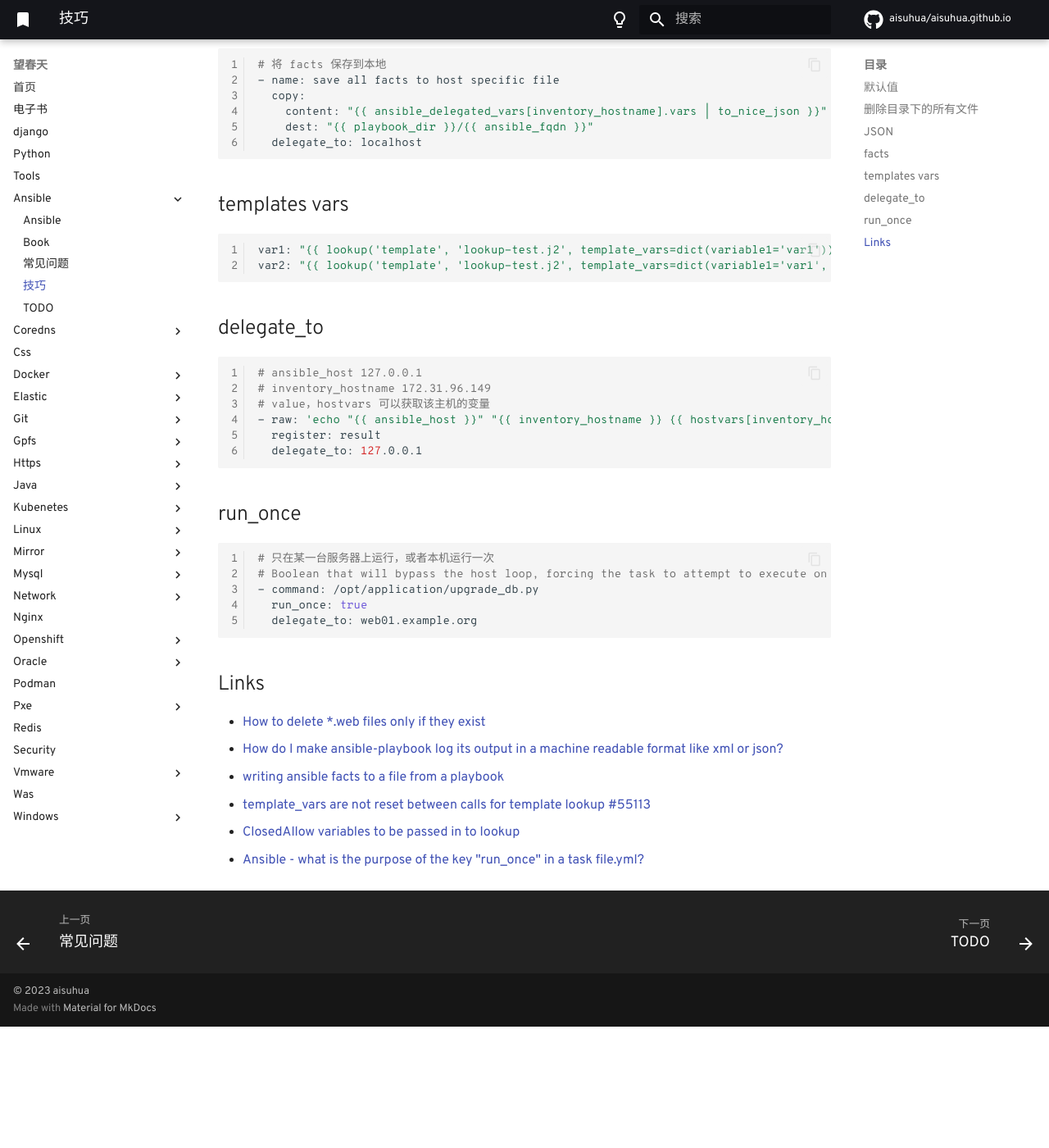
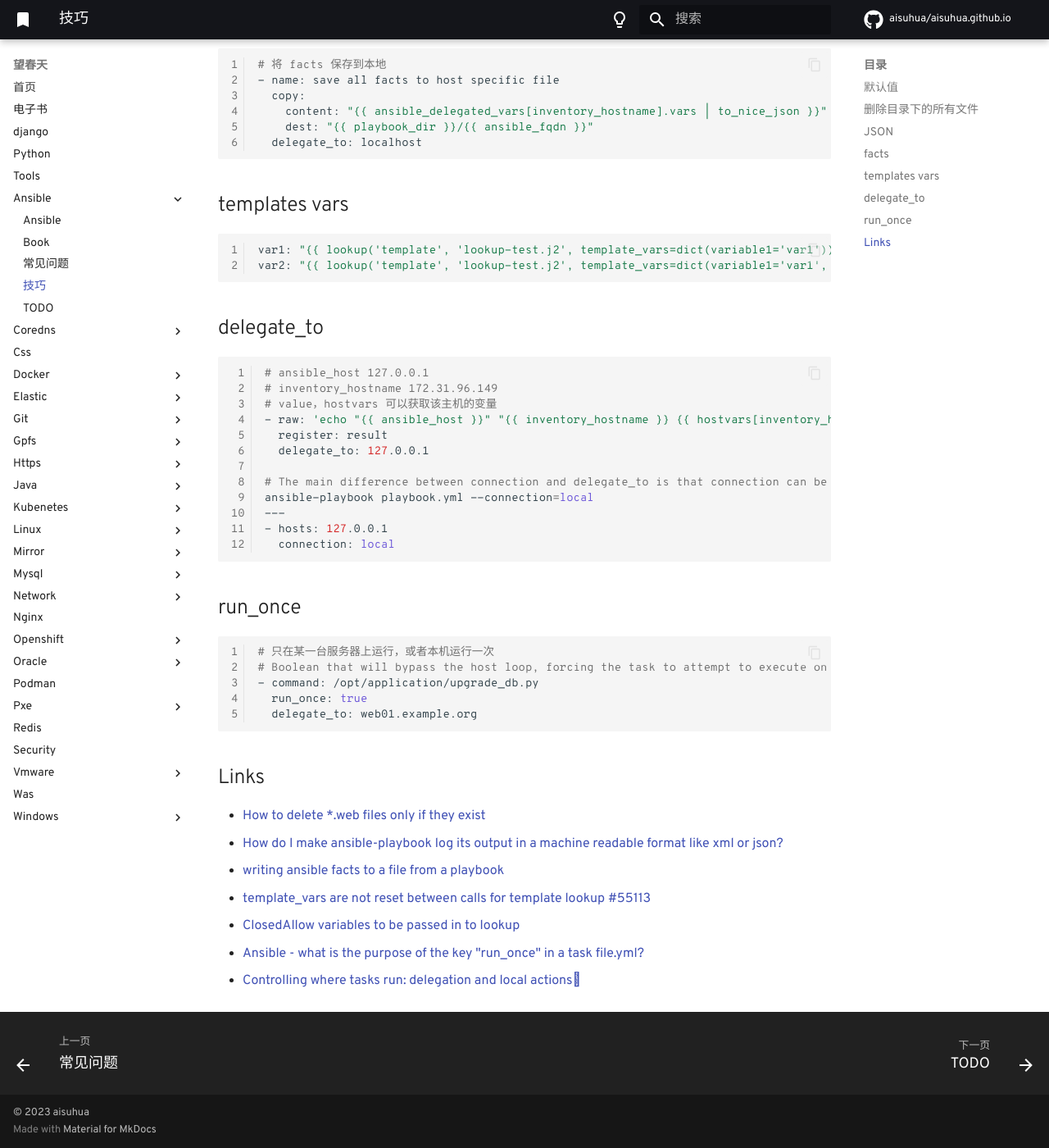
Before and after one commit to aisuhua/aisuhua.github.io, an MkDocs documentation site: the page built from docs/ansible/skills.md, in a window 1280 px wide and 1400 px high, scrolled down 831 px. Shown: the whole window at 82% size. Built offline with MkDocs 1.6.1 and Material for MkDocs 9.7.7, drawn with Linux system fonts in a browser that asks for light colours; comment, search, counter and statistics services are not loaded; before the commit the page ends 2083 px from its top, so only the background shows below that.

Commit message:
skills.md

````diff
--- a/docs/ansible/skills.md
+++ b/docs/ansible/skills.md
@@ -59,6 +59,12 @@ var2: "{{ lookup('template', 'lookup-test.j2', template_vars=dict(variable1='var
 - raw: 'echo "{{ ansible_host }}" "{{ inventory_hostname }} {{ hostvars[inventory_hostname]["key"] }}"'
   register: result
   delegate_to: 127.0.0.1
+
+# The main difference between connection and delegate_to is that connection can be used at a play or task level, whereas delegate_to operates at a task level only.
+ansible-playbook playbook.yml --connection=local
+---
+- hosts: 127.0.0.1
+  connection: local
 ```
 
 ## run_once
@@ -79,3 +85,4 @@ var2: "{{ lookup('template', 'lookup-test.j2', template_vars=dict(variable1='var
 - [template_vars are not reset between calls for template lookup #55113](https://github.com/ansible/ansible/issues/55113)
 - [ClosedAllow variables to be passed in to lookup](https://github.com/ansible/ansible/issues/6463)
 - [Ansible - what is the purpose of the key "run_once" in a task file.yml?](https://serverfault.com/questions/1012879/ansible-what-is-the-purpose-of-the-key-run-once-in-a-task-file-yml)
+- [Controlling where tasks run: delegation and local actions](https://docs.ansible.com/ansible/latest/playbook_guide/playbooks_delegation.html)
````
